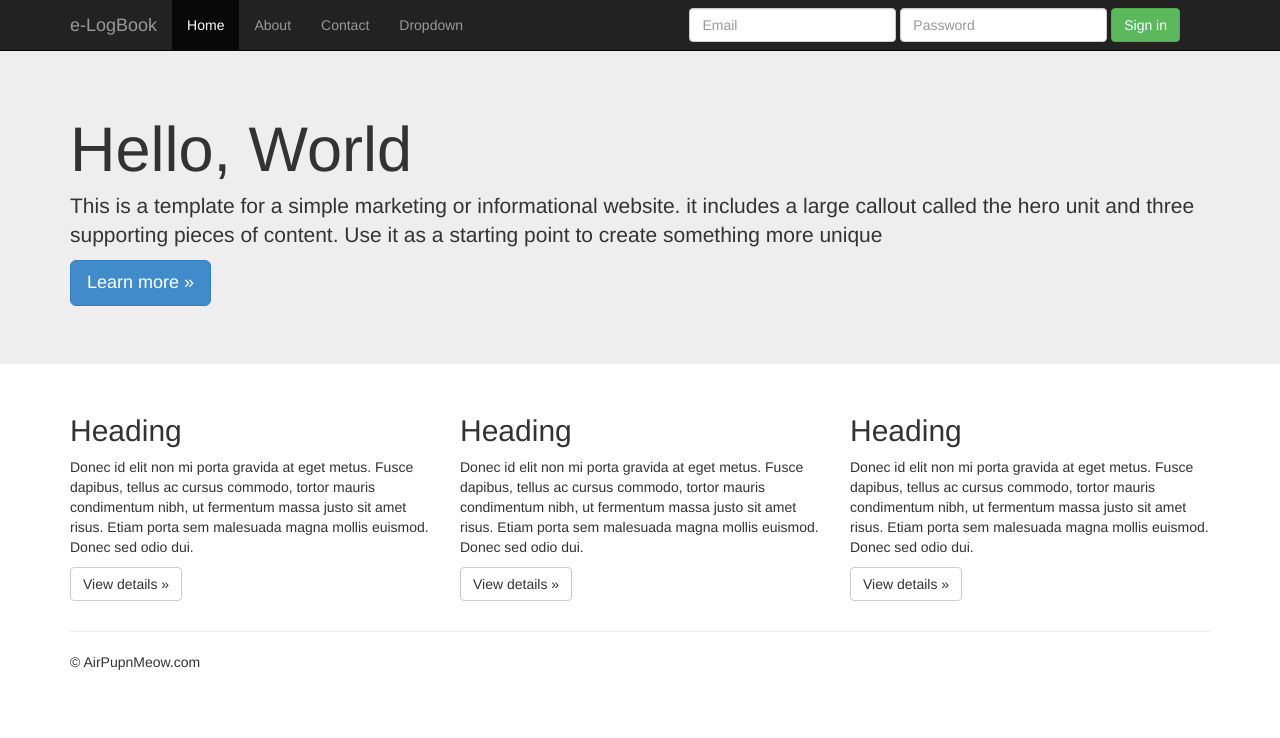
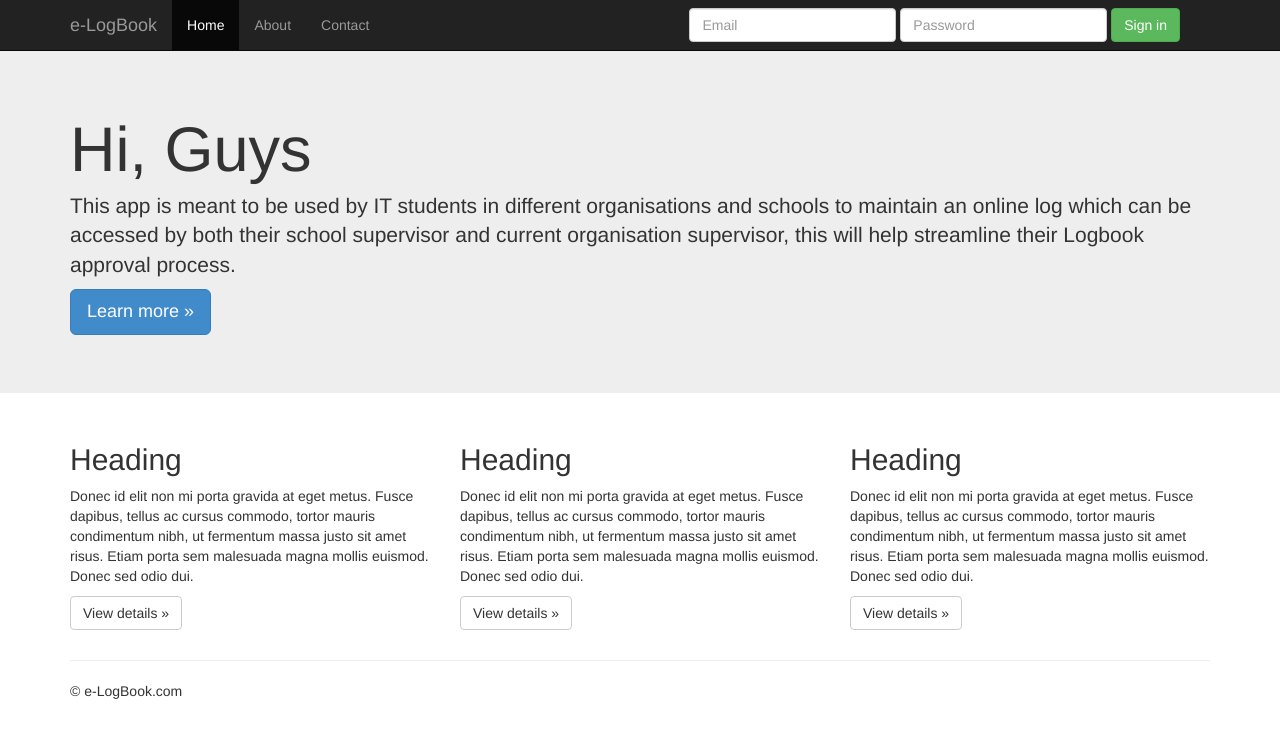
Before and after one commit to galadsDC/e-LogBook, a PHP site: page / in a window 1280 px wide. Shown: the top 738 px of the page. Run offline with PHP 8.4, Linux system fonts and the light colour scheme.

Commit message:
Fixing the contact and footer pages as well as modularising the header and footer.

```diff
--- /dev/null
+++ b/Pages/about.php
@@ -0,0 +1,4 @@
+<?php require_once __DIR__ . "/header.php"; ?>
+
+
+<?php require_once __DIR__ . "/footer.php"; ?>
--- /dev/null
+++ b/Pages/contact.php
@@ -0,0 +1,4 @@
+<?php require_once __DIR__ . '/header.php'; ?>
+
+
+<?php require_once __DIR__ . "/footer.php"; ?>
--- /dev/null
+++ b/Pages/footer.php
@@ -0,0 +1,10 @@
+<footer>
+                <p>&copy; e-LogBook.com</p>
+            </footer>
+        </div>
+        <!-- /container -->
+
+        <script src="/../js/jquery.js"></script>
+        <script src="/../js/bootstrap.min.js"></script>
+    </body>
+</html>
--- /dev/null
+++ b/Pages/header.php
@@ -0,0 +1,64 @@
+<!DOCTYPE html>
+<html lang="en">
+    <head>
+        <meta charset="utf-8">
+        <meta name="viewport" content="width=device-width, initial-scale=1.0" >
+        <meta name="description" content="">
+        <meta name="author" content="">
+        <link rel="shortcut icon" href="favicon.ico">
+
+        <title>e-LogBook.com: Just trying to have some fun!</title>
+
+        <link href="/../css/bootstrap.css" rel="stylesheet">
+        <link href="/../css/main.css" rel="stylesheet">
+
+        <!-- HTML5 shim and Respond.js IE8 support of HTML5 elements and media queries -->
+        <!--[if lt IE 9]-->
+        <script src="/../js/html5shiv.js"></script>
+        <script src="/../js/respond.min.js"></script>
+        <!--[endif] -->
+    </head>
+
+    <body>
+
+        <div class="navbar navbar-inverse navbar-fixed-top">
+            <div class="container">
+                <div class="navbar-header">
+                    <button type="button" class="navbar-toggle" data-toggle="collapse" data-target="">
+                        <span class="icon-bar"></span>
+                        <span class="icon-bar"></span>
+                        <span class="icon-bar"></span>
+                    </button>
+                    <a class="navbar-brand" href="/">e-LogBook</a>
+                </div>
+                <div class="navbar-collapse collapse">
+                    <ul class="nav navbar-nav">
+                        <li class="active"><a href="/">Home</a></li>
+                        <li><a href="/../Pages/about.php">About</a></li>
+                        <li><a href="/../Pages/contact.php">Contact</a></li>
+                        <!-- <li>
+                            <a href="#" class="dropdown-toggle" data-toggle="dropdown">Dropdown</a>
+                            <ul class="dropdown-menu">
+                                <li><a href="#">Action</a></li>
+                                <li><a href="#">Another action</a></li>
+                                <li><a href="#">Something else here</a></li>
+                                <li class="divider"></li>
+                                <li class="dropdown-header">Nav header</li>
+                                <li><a href="#">Seperated link</a></li>
+                                <li><a href="#">One more seperated link</a></li>
+                            </ul>
+                        </li> -->
+                    </ul>
+                    <form class="navbar-form navbar-right">
+                        <div class="form-group">
+                            <input type="text" placeholder="Email" class="form-control">
+                        </div>
+                        <div class="form-group">
+                            <input type="password" placeholder="Password" class="form-control">
+                        </div>
+                        <button type="submit" class="btn btn-success">Sign in</button>
+                    </form>
+                </div>
+                <!--/ .navbar-collapse -->
+            </div>
+        </div>
--- a/index.php
+++ b/index.php
@@ -1,75 +1,12 @@
-<!DOCTYPE html>
-<html lang="en">
-    <head>
-        <meta charset="utf-8">
-        <meta name="viewport" content="width=device-width, initial-scale=1.0" >
-        <meta name="description" content="">
-        <meta name="author" content="">
-        <link rel="shortcut icon" href="favicon.ico">
-
-        <title>e-LogBook.com: Just trying to have some fun!</title>
-
-        <link href="css/bootstrap.css" rel="stylesheet">
-        <link href="css/main.css" rel="stylesheet">
-
-        <!-- HTML5 shim and Respond.js IE8 support of HTML5 elements and media queries -->
-        <!--[if lt IE 9]-->
-        <script src="js/html5shiv.js"></script>
-        <script src="js/respond.min.js"></script>
-        <!--[endif] -->
-    </head>
-
-    <body>
-
-        <div class="navbar navbar-inverse navbar-fixed-top">
-            <div class="container">
-                <div class="navbar-header">
-                    <button type="button" class="navbar-toggle" data-toggle="collapse" data-target="">
-                        <span class="icon-bar"></span>
-                        <span class="icon-bar"></span>
-                        <span class="icon-bar"></span>
-                    </button>
-                    <a class="navbar-brand" href="#">e-LogBook</a>
-                </div>
-                <div class="navbar-collapse collapse">
-                    <ul class="nav navbar-nav">
-                        <li class="active"><a href="#">Home</a></li>
-                        <li><a href="#about">About</a></li>
-                        <li><a href="#contact">Contact</a></li>
-                        <li>
-                            <a href="#" class="dropdown-toggle" data-toggle="dropdown">Dropdown</a>
-                            <ul class="dropdown-menu">
-                                <li><a href="#">Action</a></li>
-                                <li><a href="#">Another action</a></li>
-                                <li><a href="#">Something else here</a></li>
-                                <li class="divider"></li>
-                                <li class="dropdown-header">Nav header</li>
-                                <li><a href="#">Seperated link</a></li>
-                                <li><a href="#">One more seperated link</a></li>
-                            </ul>
-                        </li>
-                    </ul>
-                    <form class="navbar-form navbar-right">
-                        <div class="form-group">
-                            <input type="text" placeholder="Email" class="form-control">
-                        </div>
-                        <div class="form-group">
-                            <input type="password" placeholder="Password" class="form-control">
-                        </div>
-                        <button type="submit" class="btn btn-success">Sign in</button>
-                    </form>
-                </div>
-                <!--/ .navbar-collapse -->
-            </div>
-        </div>
+<?php require_once __DIR__ . '/Pages/header.php'; ?>
 
         <div class="jumbotron">
             <div class="container">
-                <h1>Hello, World</h1>
+                <h1>Hi, Guys</h1>
 
-                <p>This is a template for a simple marketing or informational website. it includes a large callout called the hero unit and three supporting pieces of content. Use it as a starting point to create something more unique</p>
+                <p>This app is meant to be used by IT students in different organisations and schools to maintain an online log which can be accessed by both their school supervisor and current organisation supervisor, this will help streamline their Logbook approval process.</p>
 
-                <p><a class="btn btn-primary btn-lg">Learn more &raquo;</a></p>
+                <p><a class="btn btn-primary btn-lg" href="Pages/about.php">Learn more &raquo;</a></p>
             </div>
         </div>
 
@@ -96,14 +33,4 @@
             </div>
 
             <hr>
-
-            <footer>
-                <p>&copy; AirPupnMeow.com</p>
-            </footer>
-        </div>
-        <!-- /container -->
-
-        <script src="js/jquery.js"></script>
-        <script src="js/bootstrap.min.js"></script>
-    </body>
-</html>
+<?php require_once __DIR__ . '/Pages/footer.php'; ?>
```
